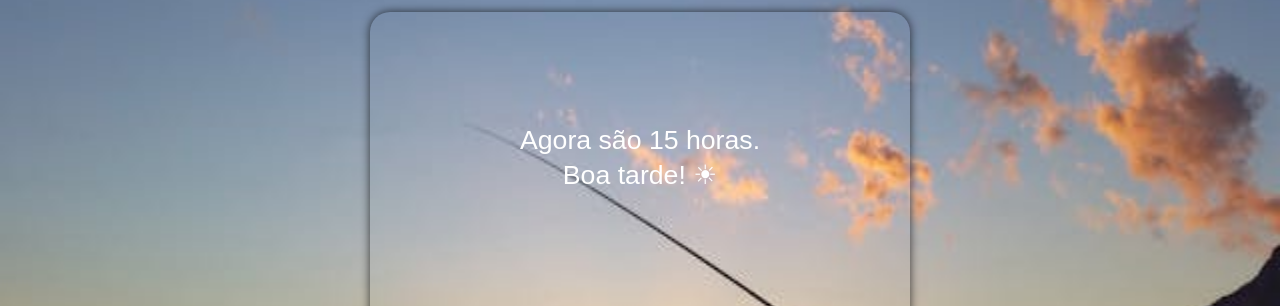
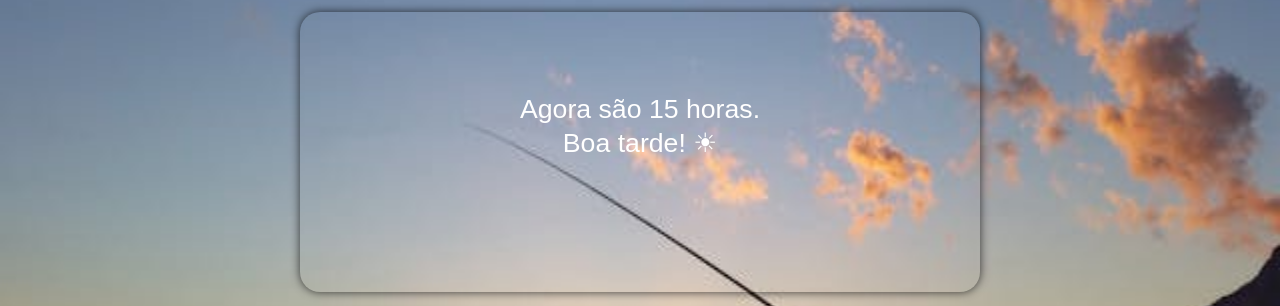
Before and after one commit to gwilhermealm/eexercicio-js, a plain HTML site: page index.html in a window 1280 px wide. Shown: the part 87-393 px from the top of the page. Drawn offline with Linux system fonts and the light colour scheme.

Commit message:
Update style.css

```diff
--- a/style.css
+++ b/style.css
@@ -4,7 +4,6 @@ body{
     height: 96vh;
     background-size: 100% 100%;
     background-repeat: no-repeat;
-    overflow-x: hidden;
 }
 
 header{
@@ -13,8 +12,8 @@ header{
 }
 section{
   background-color: transparent;
-  width: 500px;
-  height: 300px;
+  width: 50vw;
+  height: 30vh;
   margin: auto;
   padding: 20px;
   border-radius: 20px;
@@ -23,8 +22,7 @@ section{
 }
 div{
     text-align: center;
-    position: relative;
-    transform: translateY(300%);
+    transform: translateY(200%);
     font: 20pt Arial, Helvetica, sans-serif;
     color:white
 }
@@ -40,5 +38,4 @@ a{
 abbr{
     text-decoration: none;
     color: white;
-
 }
```
